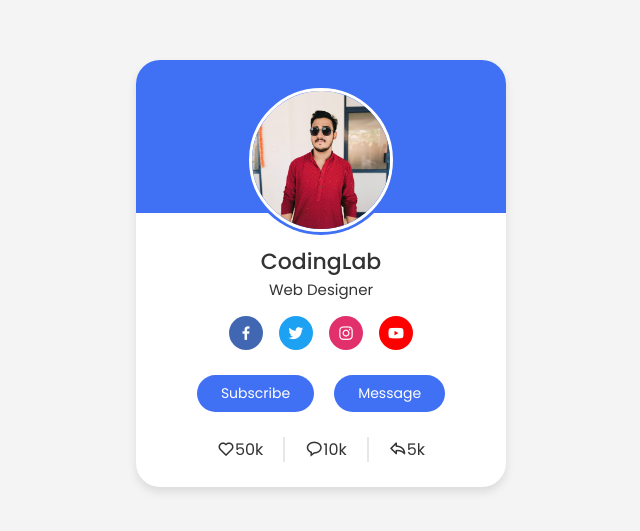
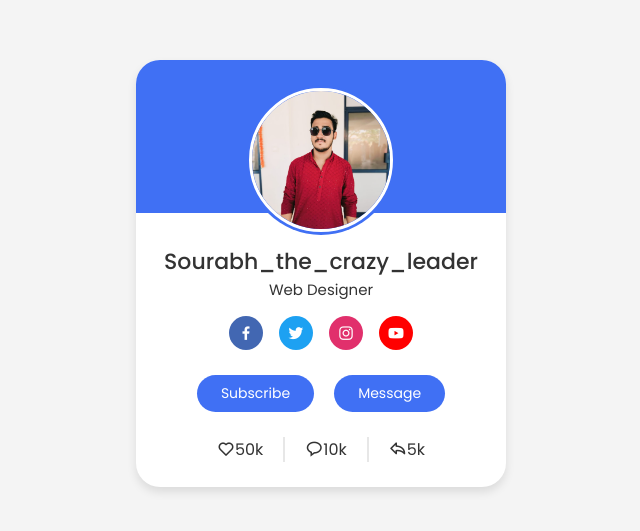
Before and after one commit to Sourabh-hk/profile-card, a plain HTML site: page index.html in a window 1280 px wide. Shown: the part 127-658 px from the top of the page, without its empty margins (319-959 px from the left). Drawn offline with nearby package versions, Linux system fonts and the light colour scheme.

Commit message:
Update index.html

```diff
--- a/index.html
+++ b/index.html
@@ -19,7 +19,7 @@
                 <img src="profile.jpg" alt="" class="profile-img"/>
             </div>
             <div class="text-data">
-                <span class="name">CodingLab</span>
+                <span class="name">Sourabh_the_crazy_leader</span>
                 <span class="job">Web Designer</span>
             </div>
             <div class="media-buttons">
```
